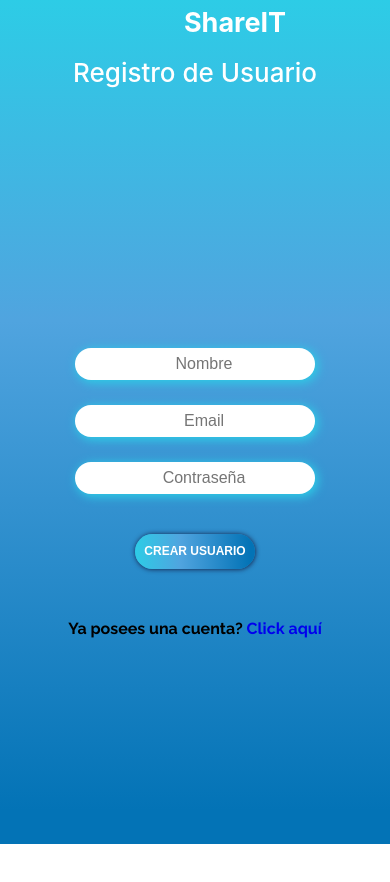
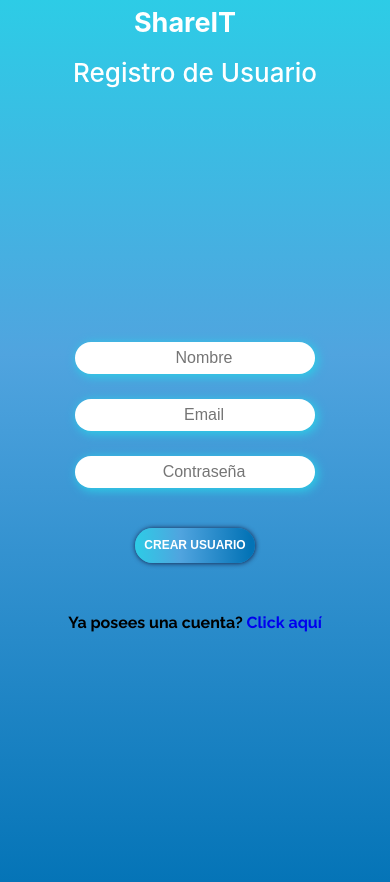
Before and after one commit to henry19ag15/finalproject, a React (Create React App) app in the folder front/: page / in a window 390 px wide. Shown: the top 882 px of the page. Before the commit the page ends 844 px from the top, so only its background shows below. Built offline with nearby package versions, Linux system fonts and the light colour scheme.

Commit message:
cambio diseños

```diff
--- a/front/src/components/register/Register.scss
+++ b/front/src/components/register/Register.scss
@@ -115,8 +115,7 @@
     background: linear-gradient(90deg, rgba(45,204,230,1) 0%, rgba(80,164,223,1) 38%, rgba(3,115,182,1) 96%);
     & h1{
         display: flex;
-        margin-left: 60px;
-        padding-left: 20px;
+        margin-left: 20px;
         font-size: 27px;
         color: #fff;
         align-items: center;
@@ -180,7 +179,7 @@
 @media (max-width: 600px){
 
     .Register{
-        height: 100vh;
+        height: 100%;
         background: linear-gradient(180deg, rgba(45,204,230,1) 0%, rgba(80,164,223,1) 38%, rgba(3,115,182,1) 96%);
     }
 
@@ -199,6 +198,7 @@
             width: 100%;
             display: flex;
             justify-content: center;
+            margin-left: -10px;
         }
    }
 
@@ -207,7 +207,7 @@
         height: 100vh;
         background: none;
         box-shadow: none;
-        margin-top: 0px;
+        margin-top: -100px;
     }
 
     .rigth-continer{
--- a/front/src/components/register/register.css
+++ b/front/src/components/register/register.css
@@ -171,8 +171,7 @@
   display: -webkit-box;
   display: -ms-flexbox;
   display: flex;
-  margin-left: 60px;
-  padding-left: 20px;
+  margin-left: 20px;
   font-size: 27px;
   color: #fff;
   -webkit-box-align: center;
@@ -240,7 +239,7 @@
 
 @media (max-width: 600px) {
   .Register {
-    height: 100vh;
+    height: 100%;
     background: -webkit-gradient(linear, left top, left bottom, from(#2dcce6), color-stop(38%, #50a4df), color-stop(96%, #0373b6));
     background: linear-gradient(180deg, #2dcce6 0%, #50a4df 38%, #0373b6 96%);
   }
@@ -264,6 +263,7 @@
     -webkit-box-pack: center;
         -ms-flex-pack: center;
             justify-content: center;
+    margin-left: -10px;
   }
   .big-continer {
     width: 100%;
@@ -271,7 +271,7 @@
     background: none;
     -webkit-box-shadow: none;
             box-shadow: none;
-    margin-top: 0px;
+    margin-top: -100px;
   }
   .rigth-continer {
     display: none;
--- a/front/src/sass/_variables.scss
+++ b/front/src/sass/_variables.scss
@@ -2,8 +2,8 @@
 
 // Colors
 // Colors
-$background-primary: rgba(33, 33, 33, 0.98);
-$background-secondary: rgba(33, 33, 33, 0.95);
+$background-vertical: linear-gradient(180deg, rgba(45,204,230,1) 0%, rgba(80,164,223,1) 38%, rgba(3,115,182,1) 96%);
+$background-horizontal: linear-gradient(90deg, rgba(45,204,230,1) 0%, rgba(80,164,223,1) 38%, rgba(3,115,182,1) 96%);
 $background-a: #181818;
 $background-b: #0f0f0f;
 $background-c: #030303;
```
Also changed, not shown: 1 other file (tests, documents, lock files or other folders).
